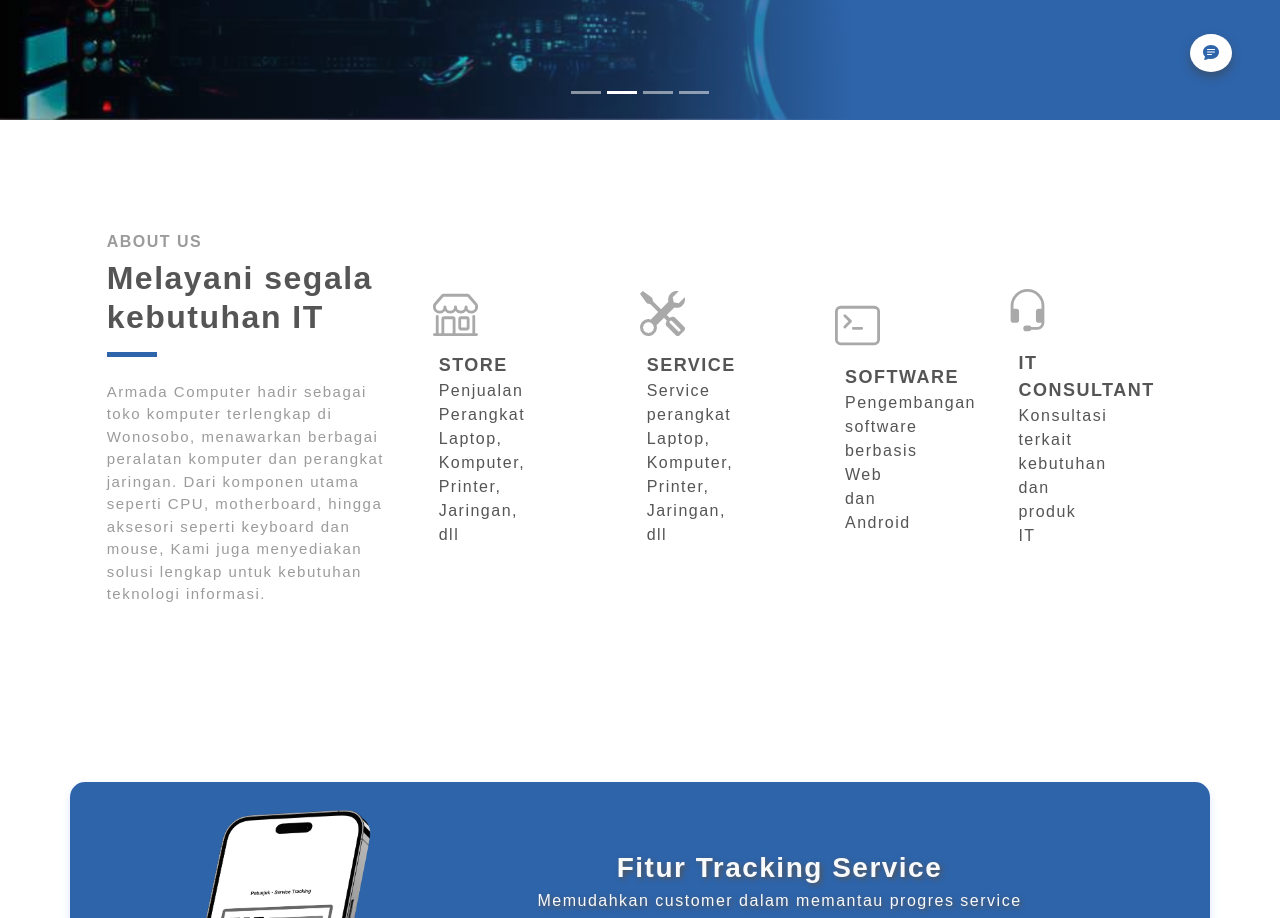
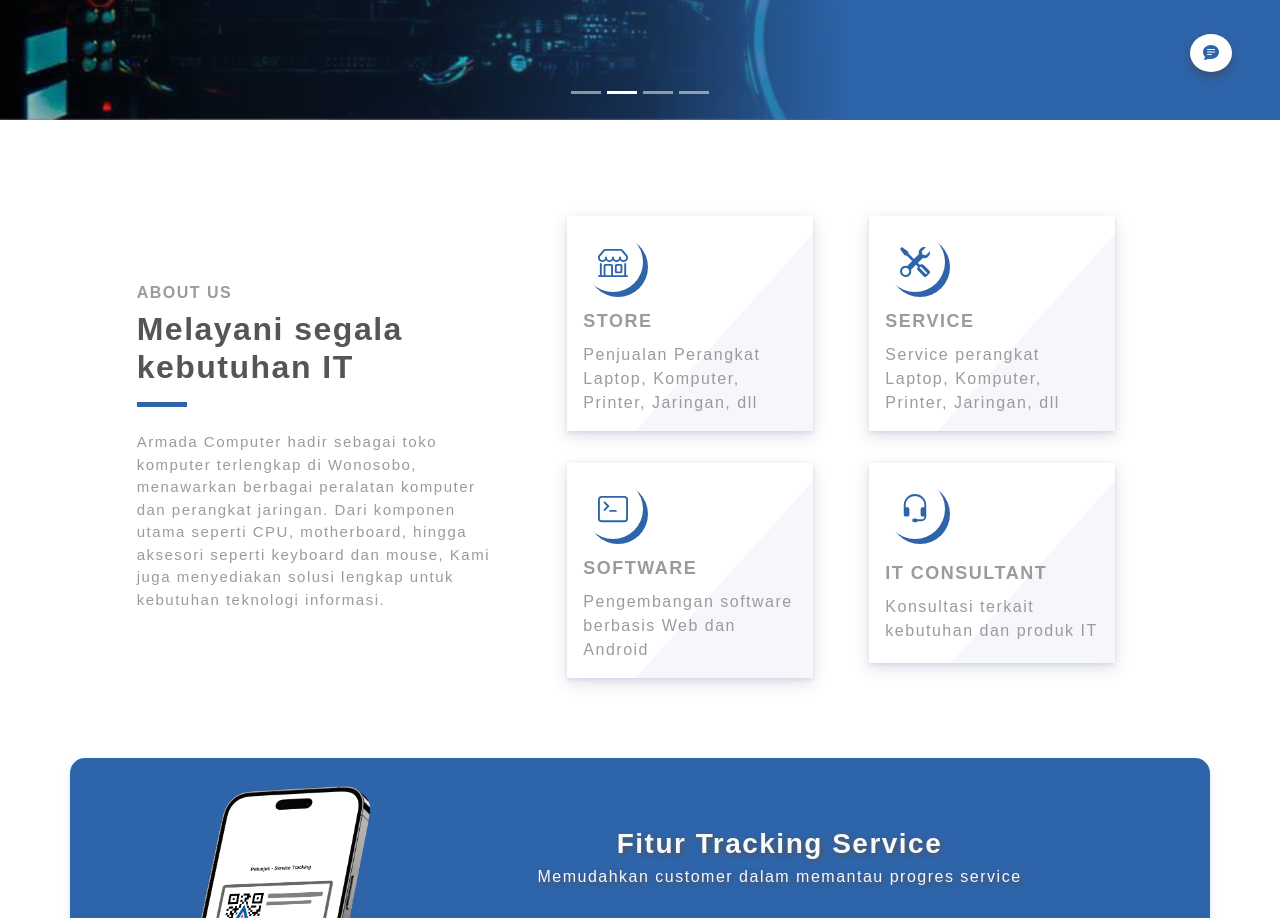
Before and after one commit to Tentacle10/armadacom-app, a React (Vite) app: page / in a window 1280 px wide. Shown: the part 680-1598 px from the top of the page. Built offline with nearby package versions, Linux system fonts and the light colour scheme.

Commit message:
layoutingV11

```diff
--- a/src/App.css
+++ b/src/App.css
@@ -129,7 +129,7 @@ body {
 
 /* AboutContent ################################################################### */
 .cabout {
-  padding: 5rem 10rem 5rem 10rem;
+  padding: 5rem 3rem 0rem 3rem !important;
   color: #555;
 }
 .aboutcol {
@@ -146,6 +146,44 @@ body {
 .body-text {
   font-size: 15px;
   color: #9b9b9b;
+}
+.about-card {
+  flex: 0 50%;
+  background: #fff;
+  box-shadow: 0 2px 4px 0 rgba(136, 144, 195, 0.2),
+    0 5px 15px 0 rgba(37, 44, 97, 0.15);
+  /* border-radius: 15px; */
+  margin: 1rem 1rem 1rem 1rem !important;
+  /* padding: 10px 15px; */
+  position: relative;
+  z-index: 1;
+  overflow: hidden;
+  min-height: 200px;
+  transition: 1s;
+}
+
+.about-card::before {
+  content: "";
+  position: absolute;
+  background: rgb(85 108 214 / 5%);
+  width: 170px;
+  height: 400px;
+  z-index: -1;
+  transform: rotate(42deg);
+  right: -56px;
+  top: -23px;
+  border-radius: 35px;
+}
+
+.about-card:hover::before {
+  background: rgb(85 108 214 / 10%);
+}
+
+.about-card:hover {
+  background: #309df0;
+  color: #fff;
+  transform: scale(1.05);
+  z-index: 9;
 }
 
 /* custom-card */
--- a/src/component/content/AboutContent.jsx
+++ b/src/component/content/AboutContent.jsx
@@ -1,26 +1,25 @@
-import React from "react";
-import {Container, Row, Col, Card} from "react-bootstrap";
-import {Shop, Tools, Terminal, Headset} from "react-bootstrap-icons";
+import { Container, Row, Col } from "react-bootstrap";
+import { Shop, Tools, Terminal, Headset } from "react-bootstrap-icons";
 
 const AboutContent = () => {
   const aboutcard = [
     {
-      icon: <Shop size={45} style={{color: "rgb(169 169 169)"}} />,
+      icon: <Shop size={30} style={{ color: "#2e64aa" }} />,
       title: "Store",
       text: "Penjualan Perangkat Laptop, Komputer, Printer, Jaringan, dll",
     },
     {
-      icon: <Tools size={45} style={{color: "rgb(169 169 169)"}} />,
+      icon: <Tools size={30} style={{ color: "#2e64aa" }} />,
       title: "Service",
       text: "Service perangkat Laptop, Komputer, Printer, Jaringan, dll",
     },
     {
-      icon: <Terminal size={45} style={{color: "rgb(169 169 169)"}} />,
+      icon: <Terminal size={30} style={{ color: "#2e64aa" }} />,
       title: "Software",
       text: "Pengembangan software berbasis Web dan Android",
     },
     {
-      icon: <Headset size={45} style={{color: "rgb(169 169 169)"}} />,
+      icon: <Headset size={30} style={{ color: "#2e64aa" }} />,
       title: "IT Consultant",
       text: "Konsultasi terkait kebutuhan dan produk IT",
     },
@@ -29,37 +28,71 @@ const AboutContent = () => {
     <>
       <Container className="cabout" fluid>
         <Row className="about align-items-center justify-content-center">
-          <Col md={3} className="aboutcol">
+          <Col md={4} className="aboutcol">
             <div className="title">
-              <h6 style={{color: "#9b9b9b", fontWeight: "600"}}>ABOUT US</h6>
-              <h2 className="pb-md-3" style={{fontWeight: "600"}}>
+              <h6 style={{ color: "#9b9b9b", fontWeight: "600" }}>ABOUT US</h6>
+              <h2 className="pb-md-3" style={{ fontWeight: "600" }}>
                 Melayani segala kebutuhan IT
               </h2>
             </div>
             <div className="body-text">
-              Armada Computer hadir sebagai toko komputer terlengkap di Wonosobo, menawarkan berbagai peralatan komputer dan perangkat jaringan. Dari komponen utama seperti CPU, motherboard, hingga aksesori seperti keyboard dan mouse, Kami
-              juga menyediakan solusi lengkap untuk kebutuhan teknologi informasi.
+              Armada Computer hadir sebagai toko komputer terlengkap di
+              Wonosobo, menawarkan berbagai peralatan komputer dan perangkat
+              jaringan. Dari komponen utama seperti CPU, motherboard, hingga
+              aksesori seperti keyboard dan mouse, Kami juga menyediakan solusi
+              lengkap untuk kebutuhan teknologi informasi.
             </div>
           </Col>
-          <Col md={7} className="d-flex align-items-center">
+          <Col
+            md={6}
+            style={{ height: "100%" }}
+            className="d-flex align-items-center"
+          >
+            <Row xs={1} md={2} className="">
               {aboutcard.map((isiabout, index) => (
-              <Row key={index} className="drop">
-                <Col md={3} className="d-flex content-drop flex-column align-self-center align-item-center">
-                  <Col className="mb-3 align-self-center align-item-center">{isiabout.icon}</Col>
                 <Col
+                  key={index}
+                  style={{
+                    color: "#9b9b9b",
+                    borderRadius: "11px",
+                    border: "0",
+                    // boxShadow: "0 5px 10px 0 rgba(138, 155, 165, 0.3)",
+                  }}
+                  className="hover_color_bubble"
+                >
+                  <Row className="about-card p-3">
+                    <Col
+                      xs={2}
+                      className="d-flex justify-content-center align-items-center"
+                      style={{
+                        borderRadius: "50%",
+                        backgroundColor: "#fff",
+                        width: "60px",
+                        height: "60px",
+                        boxShadow: "5px 5px 0 0 #2e64aa",
+                        color: "#2e64aa",
+                        marginBottom: "1rem",
+                      }}
+                    >
+                      {isiabout.icon}
+                    </Col>
+                    <Col xs={12} style={{ padding: "0" }}>
+                      <div
                         style={{
                           fontSize: "18px",
-                      color: "#555",
                           fontWeight: "600",
                           textTransform: "uppercase",
+                          marginBottom: "0.5rem",
                         }}
                       >
                         {isiabout.title}
-                  </Col>
-                  <Col>{isiabout.text}</Col>
+                      </div>
+                      <div>{isiabout.text}</div>
                     </Col>
                   </Row>
+                </Col>
               ))}
+            </Row>
           </Col>
         </Row>
       </Container>
--- a/src/component/header/Header.css
+++ b/src/component/header/Header.css
@@ -9,6 +9,8 @@
   -webkit-transition: all 0.3s ease-out;
   transition: all 0.3s ease-out;
   background-color: transparent !important;
+  -webkit-backdrop-filter: none !important;
+  backdrop-filter: none !important;
 }
 
 .start-header.scroll-on {
@@ -25,8 +27,10 @@
 }
 
 .navbar.navigation-wrap {
-  background-color: #2e64aafa;
+  background-color: #2e64aad5;
   padding: 10px 0;
+  -webkit-backdrop-filter: blur(15px) brightness(75%) saturate(70%);
+  backdrop-filter: blur(15px) brightness(75%) saturate(70%);
   /* position: fixed; */
   /* width: 100%; */
   /* top: 0px; */
@@ -37,7 +41,7 @@
 }
 .navbar {
   padding: 0;
-  box-shadow: 0px 5px 11px 1px rgba(0, 0, 0, 0.25);
+  box-shadow: 0 2px 2px rgba(0,0,0,.2);
 }
 .navbar-brand img {
   height: 28px;
```
Lines whose indentation alone changed are shown as unchanged.
